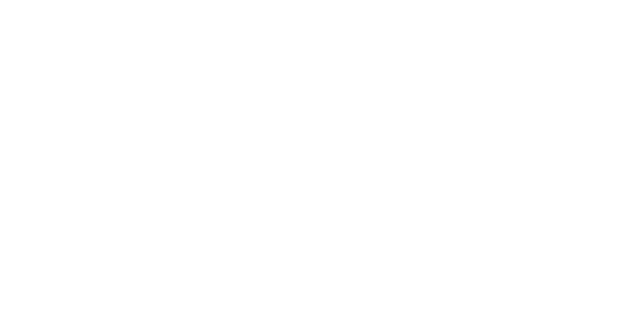
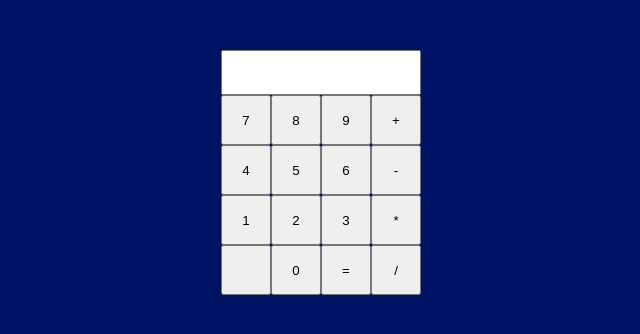
Before and after one commit to adek312/calculator, a plain HTML site: page index.html in a window 1280 px wide. Shown: the whole page, without its empty margins (319-959 px from the left). Drawn offline with Linux system fonts and the light colour scheme.

Commit message:
Added buttons on to the html page that when clicked are displaying on the the screen

```diff
--- a/index.html
+++ b/index.html
@@ -7,6 +7,33 @@
     <link rel="stylesheet" href="styles.css">
 </head>
 <body>
+    <div id="container">
+        <input type="text" id="display" readonly>
+        <div style="flex: 0 0 100%;"></div>
+        <button onclick="appendValue('7')">7</button>
+        <button onclick="appendValue('8')">8</button>
+        <button onclick="appendValue('9')">9</button>
+        <button onclick="appendValue('+')">+</button>
+        <div style="flex: 0 0 100%;"></div>
+        <button onclick="appendValue('4')">4</button>
+        <button onclick="appendValue('5')">5</button>
+        <button onclick="appendValue('6')">6</button>
+        <button onclick="appendValue('-')">-</button>
+        <div style="flex: 0 0 100%;"></div>
+        <button onclick="appendValue('1')">1</button>
+        <button onclick="appendValue('2')">2</button>
+        <button onclick="appendValue('3')">3</button>
+        <button onclick="appendValue('*')">*</button>
+        <div style="flex: 0 0 100%;"></div>
+        <button onclick="appendValue('')"></button>
+        <button onclick="appendValue('0')">0</button>
+        <button onclick="appendValue('')">=</button>
+        <button onclick="appendValue('/')">/</button>
+    </div>
+
+
+
+
 
     <script src="index.js"></script>
 </body>
--- a/index.js
+++ b/index.js
@@ -0,0 +1,25 @@
+function add(a,b){
+    return a+b;
+}
+function subtract(a,b){
+    return a-b;
+}
+function divide(a,b){
+    return a/b;
+}
+function multiply(a,b){
+    return a*b;
+}
+
+let firstNumber;
+let secondNumber;
+let operator;
+
+function operate(firstNumber, operator, secondNumber){
+    console.log(firstNumber,operator,secondNumber);
+}
+
+function appendValue(value) {
+    let displayValue = document.getElementById('display').value += value;
+    return displayValue;
+}
--- a/styles.css
+++ b/styles.css
@@ -0,0 +1,23 @@
+body{
+    background-color: #001264;
+    margin: 0;
+}
+
+#container{
+    margin-top: 50px;
+    display: flex;
+    flex-wrap: wrap;
+    justify-content: center;
+}
+
+button{
+    height: 50px;
+    width: 50px;
+}
+
+input {
+    width: 176px;
+    padding: 10px;
+    font-size: 18px;
+    text-align: right;
+  }
```
